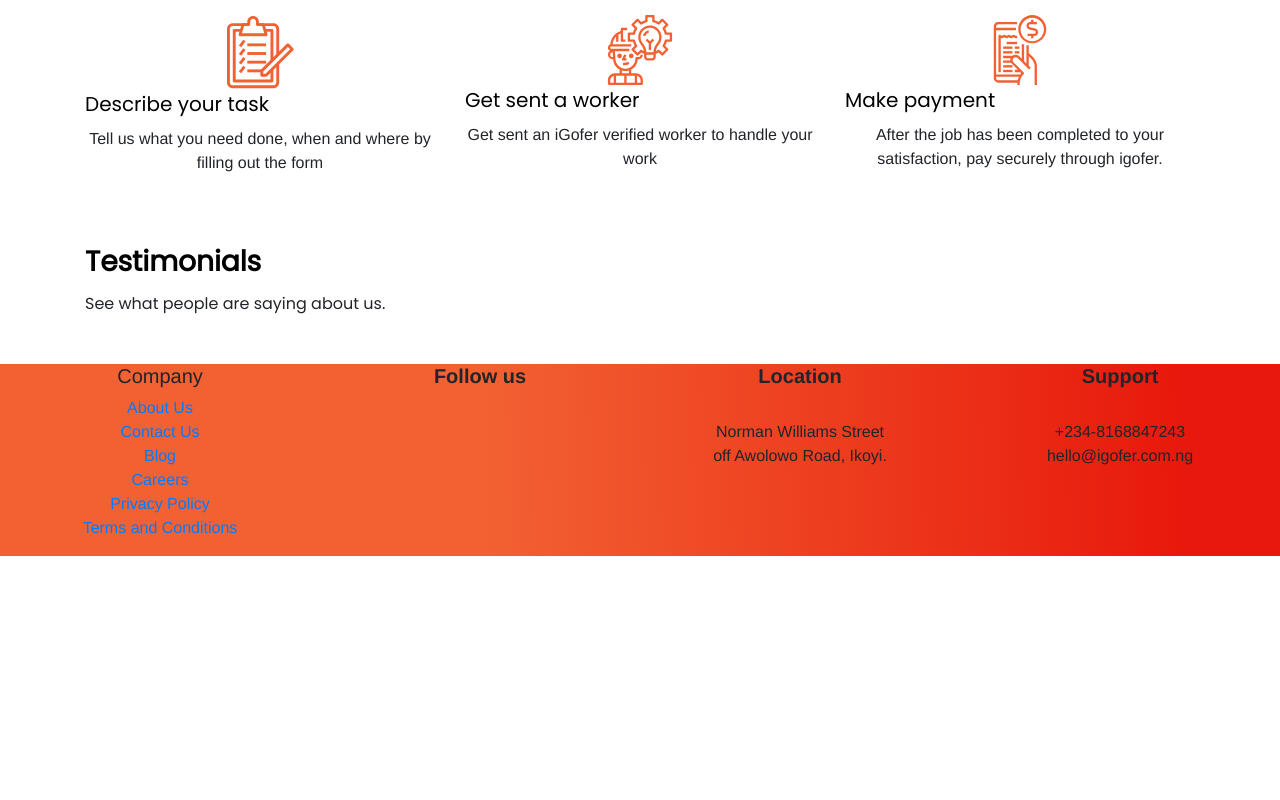
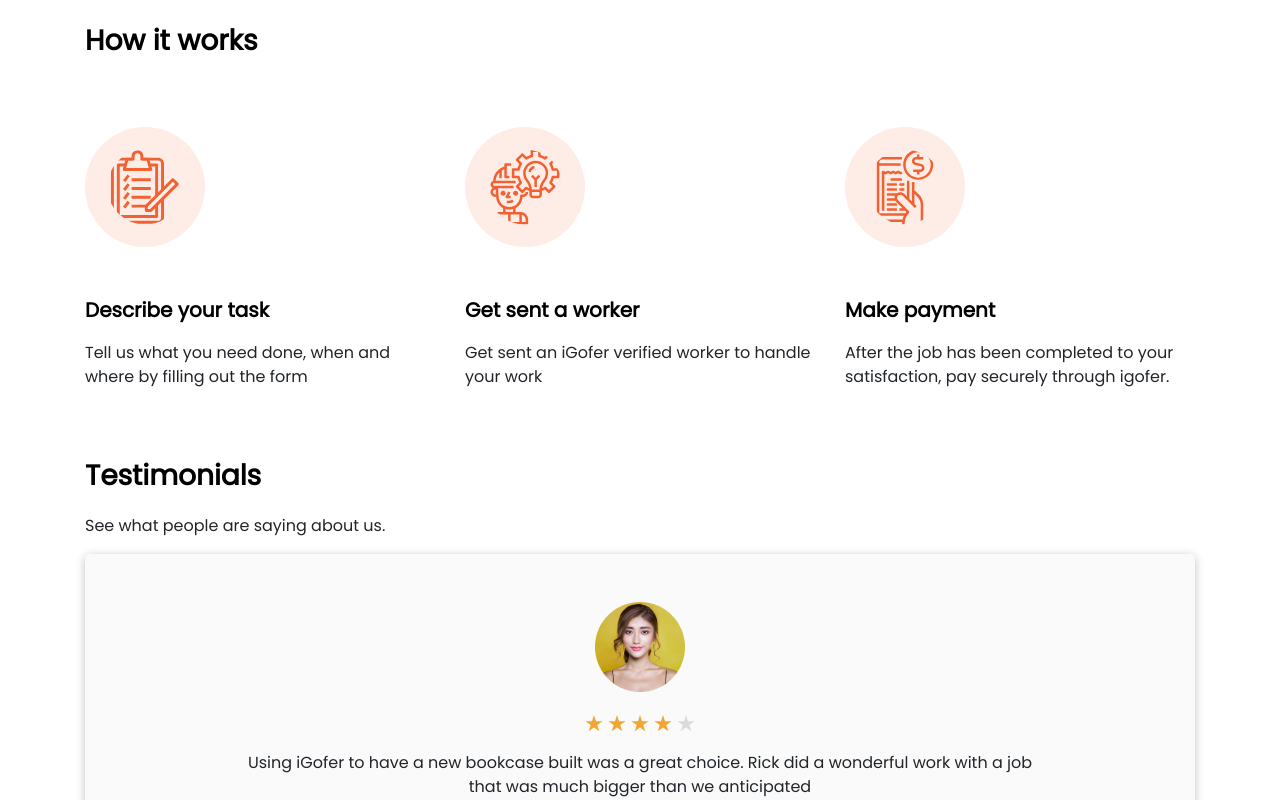
Before and after one commit to nonsoo24/iGofer-New, a Vue app: page / in a window 1280 px wide. Shown: the part 1320-2120 px from the top of the page. Before the commit the page ends 1876 px from the top, so only its background shows below. Built offline with nearby package versions, Linux system fonts and the light colour scheme; a small style sheet from the web is missing; a web font is replaced by a local one.

Commit message:
testimonial section added

```diff
--- a/src/components/HomeContent.vue
+++ b/src/components/HomeContent.vue
@@ -75,11 +75,11 @@
             </div>
         </section>
 
-        <section class="container mt-5">
+        <section class="container mt-5" how-it-works>
             <h4>How it works</h4>
             <div class="row">
                 <div class="col-md-4">
-                    <svg width="67" height="74" viewBox="0 0 67 74" fill="none" xmlns="http://www.w3.org/2000/svg">
+                    <svg width="120" height="120" viewBox="0 0 67 74" fill="none" xmlns="http://www.w3.org/2000/svg">
                         <path
                             d="M49.2944 48.6201V67.4051C49.2944 68.9989 47.994 70.2951 46.3947 70.2951H5.7993C4.20017 70.2951 2.89956 68.999 2.89956 67.4051V13.9401C2.89956 12.3463 4.2 11.05 5.7993 11.05H21.7476V8.16016H5.7993C2.60104 8.16016 0 10.7525 0 13.9401V67.4051C0 70.5928 2.60104 73.1852 5.7993 73.1852H46.3947C49.5931 73.1852 52.194 70.5928 52.194 67.4052V48.6201H49.2944Z"
                             fill="#F26132" />
@@ -115,7 +115,7 @@
                     <p>Tell us what you need done, when and where by filling out the form</p>
                 </div>
                 <div class="col-md-4">
-                    <svg width="66" height="70" viewBox="0 0 66 70" fill="none" xmlns="http://www.w3.org/2000/svg">
+                    <svg width="120" height="120" viewBox="0 0 66 70" fill="none" xmlns="http://www.w3.org/2000/svg">
                         <path
                             d="M17.3724 39.1454L15.0391 43.8121C14.8585 44.1738 14.8779 44.6033 15.0904 44.9468C15.3034 45.2909 15.6788 45.5 16.0833 45.5H19.5833V43.1666H17.9711L19.4665 40.1879L17.3724 39.1454Z"
                             fill="#F26132" />
@@ -145,7 +145,7 @@
                     <p>Get sent an iGofer verified worker to handle your work</p>
                 </div>
                 <div class="col-md-4">
-                    <svg width="54" height="70" viewBox="0 0 54 70" fill="none" xmlns="http://www.w3.org/2000/svg">
+                    <svg width="120" height="120" viewBox="0 0 54 70" fill="none" xmlns="http://www.w3.org/2000/svg">
                         <path
                             d="M35.7733 38.0085V30.3333H33.44V48.4983L31.1066 46.1545V29.1667H28.7733V43.8118L26.3233 41.349C24.4765 39.4888 21.5432 39.2694 19.44 40.8333H10.1066V43.1667H17.6311C17.3869 43.7827 17.2606 44.4389 17.258 45.1027C17.258 45.2375 17.2872 45.3673 17.298 45.5H10.1066V47.8333H18.04C18.2573 48.2049 18.5189 48.5482 18.8193 48.8565L24.7903 54.8333H21.7733V57.1667H27.1236L28.2693 58.3123C27.9386 58.695 27.6276 59.0922 27.336 59.5H3.10665V15.1667H22.94V12.8333H3.10665V11.6667C3.10665 10.3778 4.15111 9.33333 5.43998 9.33333H24.1066V7H5.43998C2.86282 7 0.773315 9.0895 0.773315 11.6667V63C0.773315 65.5772 2.86282 67.6667 5.43998 67.6667H24.384C24.354 68.0727 24.3295 68.4833 24.3295 68.8902V70H26.6628V68.8902C26.6535 65.2196 28.1127 61.6965 30.7158 59.108C31.1708 58.6524 31.1708 57.9139 30.7158 57.4583L20.4631 47.2065C19.3014 46.0448 19.3014 44.1607 20.4631 42.9987C21.6418 41.8775 23.4918 41.8775 24.6699 42.9987L36.1143 54.4915L37.7657 52.8442L35.7733 50.841V41.2743L38.5173 43.9577C40.5027 45.9322 41.6154 48.6194 41.6066 51.4202V70H43.94V51.4202C43.949 47.997 42.5866 44.7131 40.1574 42.3019L35.7733 38.0085ZM5.43998 65.3333C4.15111 65.3333 3.10665 64.2889 3.10665 63V61.8333H25.9476C25.4098 62.949 25.0026 64.1232 24.7366 65.3333H5.43998Z"
                             fill="#F26132" />
@@ -173,8 +173,23 @@
         </section>
 
         <section class="container mt-5 mb-5">
-            <h4>Testimonials</h4>
+            <h4 class="mb-3">Testimonials</h4>
             <p>See what people are saying about us.</p>
+            <div class="testimonial">
+                <img src="..\img\customer1.png" class="img-fluid d-block pt-5" alt="">
+
+                <svg width="110" height="17" viewBox="0 0 110 17" fill="none" xmlns="http://www.w3.org/2000/svg">
+<path d="M9 0L11.0206 6.21885H17.5595L12.2694 10.0623L14.2901 16.2812L9 12.4377L3.70993 16.2812L5.73056 10.0623L0.440492 6.21885H6.97937L9 0Z" fill="#F2A632"/>
+<path d="M32 0L34.0206 6.21885H40.5595L35.2694 10.0623L37.2901 16.2812L32 12.4377L26.7099 16.2812L28.7306 10.0623L23.4405 6.21885H29.9794L32 0Z" fill="#F2A632"/>
+<path d="M55 0L57.0206 6.21885H63.5595L58.2694 10.0623L60.2901 16.2812L55 12.4377L49.7099 16.2812L51.7306 10.0623L46.4405 6.21885H52.9794L55 0Z" fill="#F2A632"/>
+<path d="M78 0L80.0206 6.21885H86.5595L81.2694 10.0623L83.2901 16.2812L78 12.4377L72.7099 16.2812L74.7306 10.0623L69.4405 6.21885H75.9794L78 0Z" fill="#F2A632"/>
+<path d="M101 0L103.021 6.21885H109.56L104.269 10.0623L106.29 16.2812L101 12.4377L95.7099 16.2812L97.7306 10.0623L92.4405 6.21885H98.9794L101 0Z" fill="#DADADA"/>
+</svg>
+<p class="review pt-3">Using iGofer to have a new bookcase built was a great choice. Rick did a wonderful work with a job <br />  that was much bigger than we anticipated</p>
+<p class="text-dark font-weight-bolder">Jane Doe, Product Designer at Licapnet</p>
+
+
+            </div>
         </section>
     </div>
 </template>
@@ -199,7 +214,7 @@
     padding-top: 140px;
 }
 
-h6 {
+/* h6 {
     font-family: Poppins;
     font-style: normal;
     font-weight: 500;
@@ -208,7 +223,7 @@
     color: #000000;
     text-align: left;
 
-}
+} */
 
 .word {
     font-family: Poppins;
@@ -233,6 +248,12 @@
     padding: 15px;
 }
 
+button:hover {
+    background: #fff;
+    border: 2px solid #F26132;
+    color: #F26132;
+}
+
 /* advert */
 .advert {
     background: #FFFFFF;
@@ -249,8 +270,10 @@
     line-height: 45px;
     color: #000000;
     text-align: left;
+    margin-bottom: 4rem;
 }
-h4 + p {
+
+h4+p {
     font-family: Poppins;
     font-style: normal;
     font-weight: 300;
@@ -259,9 +282,61 @@
     text-align: left;
 
 }
-section > img{
+
+section>img {
     width: 10px;
     height: 10px;
 }
 
+/* how it works */
+h6 {
+    font-family: Poppins;
+    font-style: normal;
+    font-weight: 600;
+    font-size: 20px;
+    line-height: 30px;
+    color: #000000;
+    text-align: left;
+    margin-top: 3rem;
+}
+
+h6+p {
+    font-family: Poppins;
+    font-style: normal;
+    font-weight: 300;
+    font-size: 16px;
+    line-height: 24px;
+    text-align: left;
+    margin-top: 1rem;
+
+}
+
+[how-it-works] svg {
+    background: rgba(242, 97, 50, 0.12);
+    border-radius: 50%;
+    display: block;
+    margin: center;
+    padding: 1.4em
+}
+
+/* testimonial */
+.testimonial {
+    background: #FAFAFA;
+    box-shadow: 0px 2px 10px rgba(0, 0, 0, 0.25);
+    border-radius: 5px;
+    height: 350px;
+}
+
+img[src*="customer"]{
+    margin: auto;
+    padding: 1.2em;
+}
+ .review{
+font-family: Poppins;
+font-style: normal;
+font-weight: 300;
+font-size: 16px;
+line-height: 24px;
+text-align: center
+ }
 </style>
--- a/src/components/Shared/Footer.vue
+++ b/src/components/Shared/Footer.vue
@@ -15,7 +15,7 @@
                         </ul>
                     </div>
                     <div class="col-md-3">
-                        <h5><strong>Follow us</strong></h5> <br>
+                        <h5>Follow us</h5> <br>
                         <a href="https://www.facebook.com/igoferNG" target="_blank"><i
                                 class="fab fa-facebook fa-3x"></i></a>
                         <a href="https://twitter.com/igoferNG" target="_blank"><i class="fab fa-twitter fa-3x"></i></a>
@@ -24,11 +24,11 @@
                         <a href="https://linkedin.com" target="_blank"><i class="fab fa-linkedin fa-3x"></i></a>
                     </div>
                     <div class="col-md-3">
-                        <h5><strong>Location</strong></h5> <br>
+                        <h5>Location</h5> <br>
                         <p>Norman Williams Street<br>off Awolowo Road, Ikoyi.</p>
                     </div>
                     <div class="col-md-3">
-                        <h5><strong>Support</strong></h5><br>
+                        <h5>Support</h5><br>
                         <p>+234-8168847243 <br> hello@igofer.com.ng </p>
                     </div>
                 </div>
@@ -41,4 +41,14 @@
 footer{
     background: linear-gradient(88.78deg, #F26132 37.93%, #E8190C 91.92%);
 }
+
+h5{
+font-family: Poppins;
+font-style: normal;
+font-weight: 600;
+font-size: 20px;
+line-height: 30px;
+color: #FFFFFF;
+margin-top: 4em;
+}
 </style>
```
Also changed, not shown: src/img/Vector.png (deleted), src/img/customer1.png (added).
